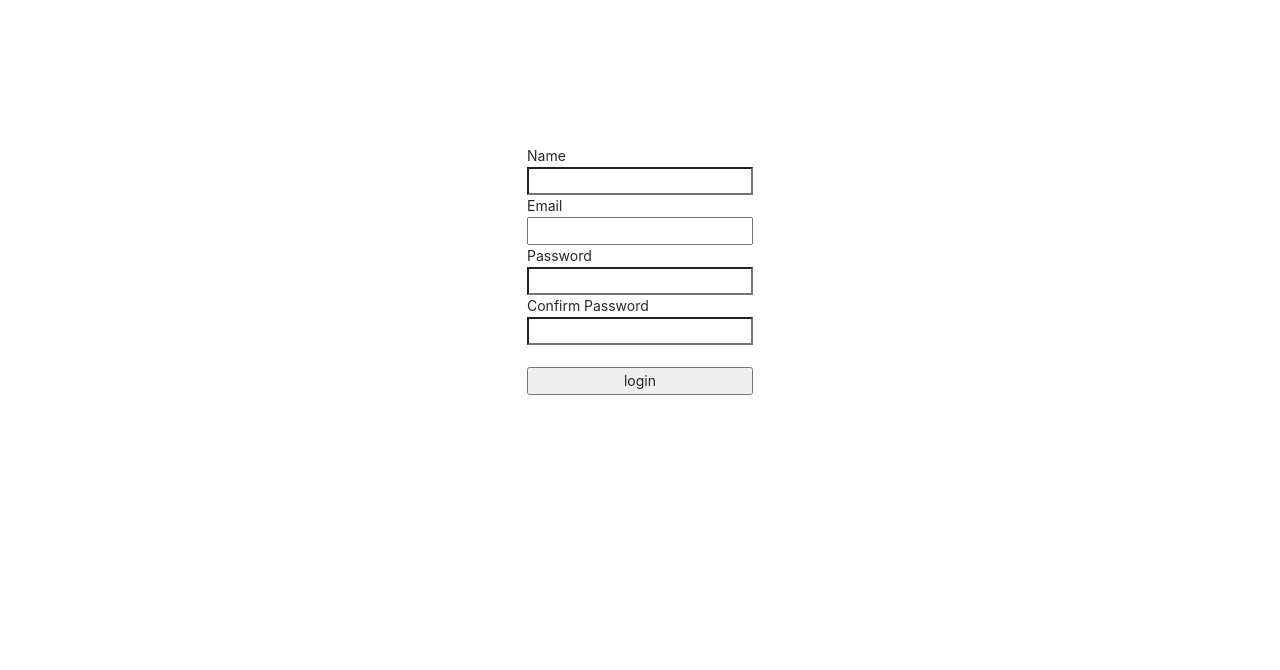
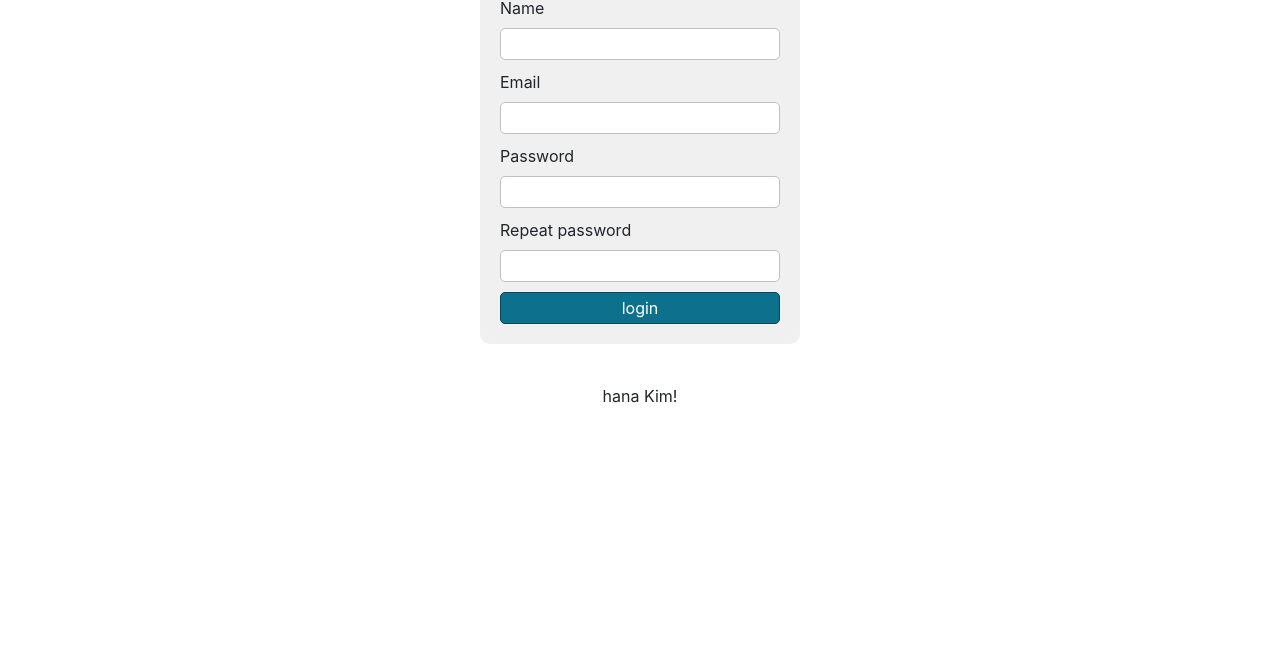
Before and after one commit to Amarse/node-react-login-register, a React app in the folder client/: page /register in a window 1280 px wide. Shown: the part 130-800 px from the top of the page. Built offline with nearby package versions, Linux system fonts and the light colour scheme; no server answers.

Commit message:
css추가 및 수정

```diff
--- a/client/src/components/App.js
+++ b/client/src/components/App.js
@@ -4,20 +4,25 @@ import {
   Switch,
   Route,
 } from "react-router-dom";
+import '../../node_modules/bootstrap/dist/css/bootstrap.min.css';
 import LandinPage from '../components/views/landingPage/LandingPage';
 import LoginPage from '../components/views/loingPage/LoginPage';
 import RegisterPage from '../components/views/registerPage/RegisterPage';
+import Footer from '../components/views/footer/Footer';
 import auth from '../hoc/Auth';
+import NavBarPage from './views/navBarPage/NavBarPage';
 
 function App() {
   return (
     <Router>
+    <NavBarPage />
       <Switch>
         {/* auth 로 감싸서 인증되는 유저만 페이지 접근이 가능하게 만든다. */}
         <Route exact path="/" component={auth(LandinPage, null)} />
         <Route exact path="/login" component={auth(LoginPage, false)} />
         <Route exact path="/register" component={auth(RegisterPage, false)} />
       </Switch>
+      <Footer />
     </Router>
   );
 }
--- /dev/null
+++ b/client/src/components/views/Config.js
@@ -0,0 +1 @@
+export const USER_SERVER = '/api/users';
--- a/client/src/components/views/Footer/Footer.js
+++ b/client/src/components/views/Footer/Footer.js
@@ -1,12 +1,17 @@
-import React from 'react'
-import
+import React from 'react';
+
+
 
 function Footer() {
-  return (
-    <div>
-      footer
-    </div>
-  )
+    return (
+        <div style={{
+            height: '80px', display: 'flex',
+            flexDirection: 'column', alignItems: 'center',
+            justifyContent: 'center', fontSize:'1rem'
+        }}>
+           <p>hana Kim!</p>
+        </div>
+    )
 }
 
-export default Footer
+export default Footer;
--- a/client/src/components/views/LandingPage/LandingPage.js
+++ b/client/src/components/views/LandingPage/LandingPage.js
@@ -1,17 +1,7 @@
 import React from 'react';
-import axios from 'axios';
 import { withRouter } from 'react-router-dom';
 
-function LandingPage(props) {
-  const onClickHandler = () => {
-    axios.get('/api/users/logout').then((response) => {
-      if (response.data.seccess) {
-        props.history.push('/login');
-      } else {
-        alert('Err');
-      }
-    });
-  };
+function LandingPage() {
 
   return (
     <div
@@ -23,8 +13,8 @@ function LandingPage(props) {
         height: '100vh',
       }}
     >
-      <h2>시작페이지</h2>
-      <button onClick={onClickHandler}>로그아웃</button>
+      <h2>hello, let's Start!</h2>
+
     </div>
   );
 }
--- /dev/null
+++ b/client/src/components/views/LoingPage/Login.css
@@ -0,0 +1,44 @@
+.login-form {
+  background: #f0f0f0;
+  border-radius: 10px;
+  padding: 20px;
+  margin: 20px auto;
+  width: 100%;
+  max-width: 320px;
+}
+
+.login-form form {
+  text-align: left;
+}
+
+.login-form label {
+  display: block;
+}
+
+.login-form input {
+  display: block;
+  margin: 5px 0 10px;
+  padding: 5px;
+  border: 1px solid #c0c0c0;
+  border-radius: 5px;
+  font-size: 16px;
+  line-height: 20px;
+  width: 100%;
+}
+
+.login-form button {
+  background: #0d718d;
+  color: #fff;
+  padding: 5px 20px;
+  border: 1px solid #064758;
+  border-radius: 5px;
+  font-size: 16px;
+  line-height: 20px;
+  cursor: pointer;
+  width: 100%;
+}
+
+.login-form .error {
+  color: red;
+  margin: -5px 0 10px;
+}
--- a/client/src/components/views/LoingPage/LoginPage.js
+++ b/client/src/components/views/LoingPage/LoginPage.js
@@ -1,60 +1,72 @@
-import React, { useState } from 'react';
-import { useDispatch } from 'react-redux';
+import React from 'react';
 import { loginUser } from '../../../_actions/User.action';
 import { withRouter } from 'react-router-dom';
+import { useForm } from 'react-hook-form';
+import { useDispatch } from 'react-redux';
+import './Login.css'
 
 function LoginPage(props) {
+  const { register, handleSubmit, errors } = useForm();
   const dispatch = useDispatch();
-  //이메일
-  const [email, setEmail] = useState('');
-  //패스워드
-  const [password, setPassword] = useState('');
 
-  const onEmailHandler = (event) => {
-    setEmail(event.currentTarget.value);
-  };
+  const onSubmitHendler = (values) => {
+    console.log('values', values);
 
-  const onPasswordHandler = (event) => {
-    setPassword(event.currentTarget.value);
-  };
-
-  const onSubmitHendler = (event) => {
-    event.preventDefault(); //이벤트가 리프레쉬되는걸 막는다.
-    console.log('email', email);
-
-    let body = {
-      email: email,
-      password: password,
-    };
-    dispatch(loginUser(body)).then((response) => {
+    dispatch(loginUser(values)).then((response) => {
       if (response.payload.loginSuccess) {
         props.history.push('/');
       } else {
-        alert('Err');
+        alert('이메일 혹은 아이디를 확인해주세요');
       }
     });
   };
 
   return (
-    <div
-      style={{
-        display: 'flex',
-        justifyContent: 'center',
-        alignItems: 'center',
-        width: '100%',
-        height: '100vh',
-      }}
-    >
-      <form
-        style={{ display: 'flex', flexDirection: 'column' }}
-        onSubmit={onSubmitHendler}
-      >
-        <label>Email</label>
-        <input type="email" value={email} onChange={onEmailHandler} />
-        <label>Password</label>
-        <input type="password" value={password} onChange={onPasswordHandler} />
-        <br />
-        <button>login</button>
+    <div  className="login-form">
+      <h3>Sign in</h3>
+      <form onSubmit={handleSubmit(onSubmitHendler)}>
+
+          <label htmlFor="inputEmail">Email</label>
+          <input
+            className="form-control"
+            type="email"
+            id="inputEmail"
+            name="email"
+            ref={register({
+              required: 'Enter your Email',
+              pattern: {
+                value: /^[0-9a-zA-Z]([-_.]?[0-9a-zA-Z])*@[0-9a-zA-Z]([-_.]?[0-9a-zA-Z])*.[a-zA-Z]{2,3}$/i,
+                message: 'Enter a valid e-mail address',
+              },
+            })}
+          />
+
+        {errors.email && <p className="error">{errors.email.message}</p>}
+
+          <label htmlFor="inputPassword">Password</label>
+          <input
+            className="form-control"
+            type="password"
+            id="inputPassword"
+            name="password"
+            ref={register({
+              required: 'Enter your Password',
+              minLength: 8,
+              maxLength: 15,
+              pattern: {
+                value: /^.*(?=^.{8,15}$)(?=.*\d)(?=.*[a-zA-Z])(?=.*[!@#$%^&+=]).*$/,
+                message: 'Enter a valid password',
+              },
+            })}
+          />
+
+        {errors.password && <p className="error">{errors.password.message}</p>}
+
+        <button type="submit">
+          login
+        </button>
+        <a href="/register">Sign up?</a>
+
       </form>
     </div>
   );
--- /dev/null
+++ b/client/src/components/views/NavBarPage/NavBar.css
@@ -0,0 +1,11 @@
+.navbar {
+  display: flex;
+
+}
+
+.logout {
+  color: #007bff;
+  text-decoration: none;
+  background-color: transparent;
+  cursor: pointer;
+}
--- a/client/src/components/views/NavBarPage/NavBarPage.js
+++ b/client/src/components/views/NavBarPage/NavBarPage.js
@@ -1,11 +1,35 @@
-import React from 'react'
+/* eslint-disable jsx-a11y/anchor-is-valid */
+import React from 'react';
 
-function NavBarPage() {
-  return (
-    <div>
-      nava
-    </div>
-  )
+import axios from 'axios';
+import { USER_SERVER } from '../Config';
+import { withRouter } from 'react-router-dom';
+import { useSelector } from 'react-redux';
+import './NavBar.css';
+
+function NavMenu(props) {
+  const user = useSelector((state) => state.user);
+
+  const logoutHandler = () => {
+    axios.get(`${USER_SERVER}/logout`).then((response) => {
+      if (response.status === 200) {
+        props.history.push('/login');
+      } else {
+        alert('Log Out Failed');
+      }
+    });
+  };
+
+  if (user.userData && !user.userData.isAuth) {
+    return (
+      <div className="navbar">
+        <a href="/login">Signin</a>
+        <a href="/register">Signup</a>
+      </div>
+    );
+  } else {
+    return <a className="logout"onClick={logoutHandler}>Logout</a>;
+  }
 }
 
-export default NavBarPage
+export default withRouter(NavMenu);
--- /dev/null
+++ b/client/src/components/views/RegisterPage/Register.css
@@ -0,0 +1,43 @@
+.login-form {
+  background: #f0f0f0;
+  border-radius: 10px;
+  padding: 20px;
+  margin: 20px auto;
+  width: 100%;
+  max-width: 320px;
+}
+
+.login-form form {
+  text-align: left;
+}
+
+.login-form label {
+  display: block;
+}
+
+.login-form input {
+  display: block;
+  margin: 5px 0 10px;
+  padding: 5px;
+  border: 1px solid #c0c0c0;
+  border-radius: 5px;
+  font-size: 16px;
+  line-height: 20px;
+  width: 100%;
+}
+
+.login-form button {
+  background: #0d718d;
+  color: #fff;
+  padding: 5px 20px;
+  border: 1px solid #064758;
+  border-radius: 5px;
+  font-size: 16px;
+  line-height: 20px;
+  cursor: pointer;
+}
+
+.login-form .error {
+  color: red;
+  margin: -5px 0 10px;
+}
--- a/client/src/components/views/RegisterPage/RegisterPage.js
+++ b/client/src/components/views/RegisterPage/RegisterPage.js
@@ -1,49 +1,20 @@
-import React, { useState } from 'react';
+import React from 'react';
 import { useDispatch } from 'react-redux';
 import { registerUser } from '../../../_actions/User.action';
 import { withRouter } from 'react-router-dom';
+import { useForm } from 'react-hook-form';
+import './Register.css';
 
 function RegisterPage(props) {
+  const { register, handleSubmit, errors, watch } = useForm();
   const dispatch = useDispatch();
-  //이름
-  const [name, setName] = useState('');
-  //이메일
-  const [email, setEmail] = useState('');
-  //패스워드
-  const [password, setPassword] = useState('');
-  //패스워드 확인
-  const [confirmPassword, setConfirmPassword] = useState('');
 
-  const onNameHandler = (event) => {
-    setName(event.currentTarget.value);
-  };
-  const onEmailHandler = (event) => {
-    setEmail(event.currentTarget.value);
-  };
+  const onSubmitHendler = (values) => {
+    console.log('values', values);
 
-  const onPasswordHandler = (event) => {
-    setPassword(event.currentTarget.value);
-  };
-
-  const onConPasswordHandler = (event) => {
-    setConfirmPassword(event.currentTarget.value);
-  };
-  const onSubmitHendler = (event) => {
-    event.preventDefault(); //이벤트가 리프레쉬되는걸 막는다.
-    console.log('email', email);
-
-    if (password !== confirmPassword) {
-      return alert('비밀번호를 확인해주세요');
-    }
-
-    let body = {
-      name: name,
-      email: email,
-      password: password,
-    };
-    dispatch(registerUser(body)).then((response) => {
+    dispatch(registerUser(values)).then((response) => {
       if (response.payload.success) {
-        props.history.push('/login');
+        props.history.push('/');
       } else {
         alert('Failed to sign up.');
       }
@@ -51,33 +22,61 @@ function RegisterPage(props) {
   };
 
   return (
-    <div
-      style={{
-        display: 'flex',
-        justifyContent: 'center',
-        alignItems: 'center',
-        width: '100%',
-        height: '100vh',
-      }}
-    >
-      <form
-        style={{ display: 'flex', flexDirection: 'column' }}
-        onSubmit={onSubmitHendler}
-      >
-        <label>Name</label>
-        <input type="text" value={name} onChange={onNameHandler} />
-        <label>Email</label>
-        <input type="email" value={email} onChange={onEmailHandler} />
-        <label>Password</label>
-        <input type="password" value={password} onChange={onPasswordHandler} />
-        <label>Confirm Password</label>
+    <div className="login-form">
+      <h2>Sign Up!</h2>
+      <form onSubmit={handleSubmit(onSubmitHendler)}>
+        <label htmlFor="inputName">Name</label>
+        <input
+          type="text"
+          id="inputName"
+          name="name"
+          ref={register({ required: 'Enter your Name' })}
+        />
+        <label htmlFor="inputEmail">Email</label>
+        <input
+          type="email"
+          id="inputEmail"
+          name="email"
+          ref={register({
+            required: 'Enter your Email',
+            pattern: {
+              value: /^[0-9a-zA-Z]([-_.]?[0-9a-zA-Z])*@[0-9a-zA-Z]([-_.]?[0-9a-zA-Z])*.[a-zA-Z]{2,3}$/i,
+              message: 'Enter a valid e-mail address',
+            },
+          })}
+        />
+        {errors.email && <p className="error">{errors.email.message}</p>}
+        <label htmlFor="inputPassword">Password</label>
         <input
           type="password"
-          value={confirmPassword}
-          onChange={onConPasswordHandler}
+          id="inputPassword"
+          name="password"
+          ref={register({
+            required: 'Enter your Password',
+            minLength: 8,
+            maxLength: 15,
+            pattern: {
+              value: /^.*(?=^.{8,15}$)(?=.*\d)(?=.*[a-zA-Z])(?=.*[!@#$%^&+=]).*$/,
+              message: 'Enter a valid password',
+            },
+          })}
         />
-        <br />
-        <button>login</button>
+        {errors.password && <p className="error">{errors.password.message}</p>}
+        <label htmlFor="inputRePassword">Repeat password</label>
+        <input
+          type="password"
+          id="inputRePassword"
+          name="password_repeat"
+          ref={register({
+            validate: (value) => {
+              return value === watch('password') || 'The passwords do not match';
+            }
+          })}
+        />
+        {errors.password_repeat && (
+          <p className="error">{errors.password_repeat.message}</p>
+        )}
+        <button type="submit">login</button>
       </form>
     </div>
   );
--- a/client/src/index.js
+++ b/client/src/index.js
@@ -4,7 +4,7 @@ import './index.css';
 import App from './components/App';
 import * as serviceWorker from './serviceWorker';
 import { Provider } from 'react-redux';
-import 'antd/dist/antd.css';
+
 import { applyMiddleware, createStore } from 'redux';
 import promiseMiddleware from 'redux-promise';
 import ReduxThunk from 'redux-thunk';
```
Also changed, not shown: client/package.json (+7 -1 lines), client/src/index.css (line endings or trailing spaces), 2 other files.
